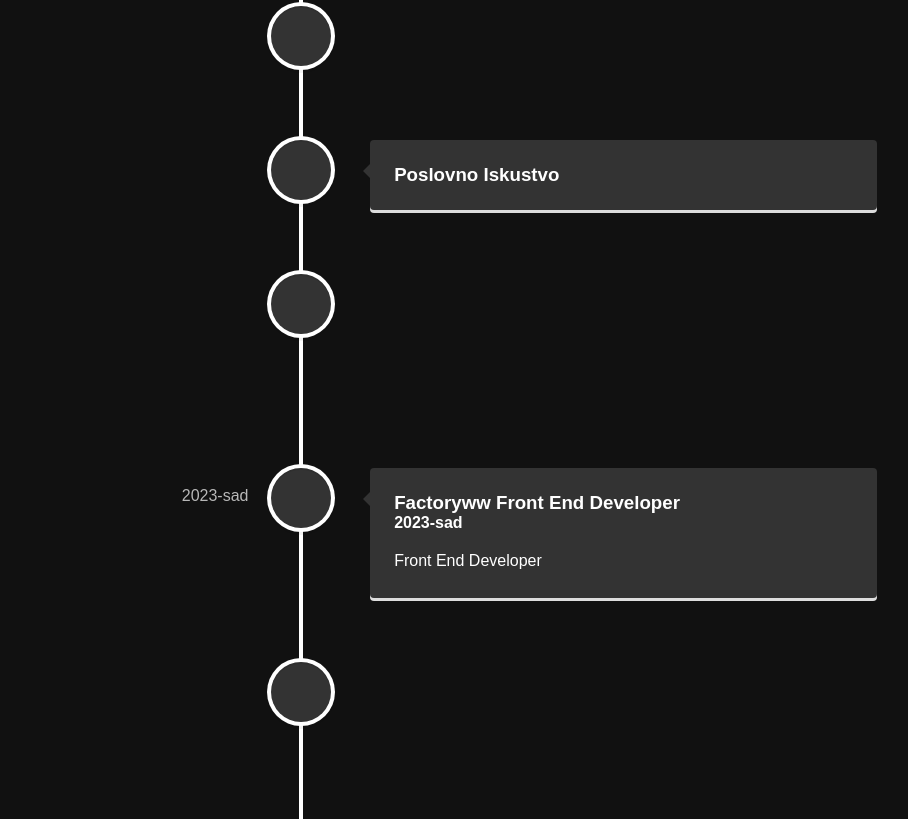
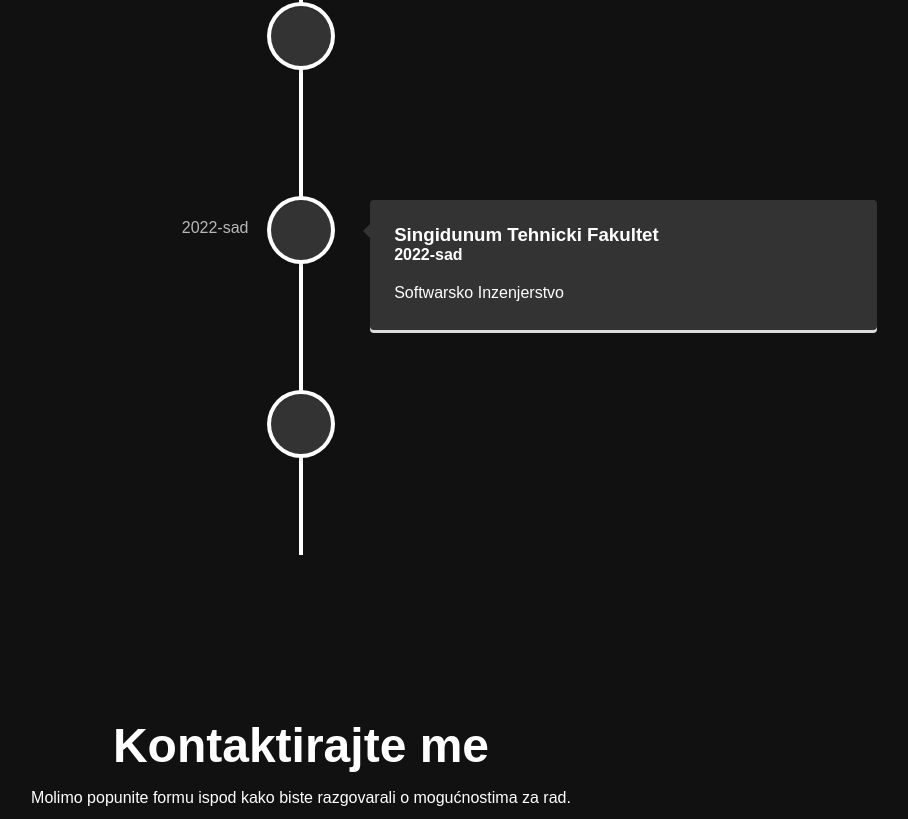
Before and after one commit to PetarRadojicic/RDD, a React (Create React App) app: page / in a window 1280 px wide. Shown: the part 3121-3940 px from the top of the page, without its empty margins (339-1247 px from the left). Built offline with nearby package versions, Linux system fonts and the light colour scheme.

Commit message:
master: iamge/timeline redesign

```diff
--- a/src/components/Timeline/timeline.jsx
+++ b/src/components/Timeline/timeline.jsx
@@ -15,28 +15,6 @@
           className="vertical-timeline-element--education"
           contentStyle={{ background: "#333", color: "#fff" }}
           contentArrowStyle={{ borderRight: "7px solid #333" }}
-          date=""
-          iconStyle={{ background: "#333", color: "#fff" }}
-          icon={<i className="fa fa-graduation-cap"></i>}
-        >
-          <h3 className="vertical-timeline-element-title">Obrazovanje</h3>
-        </VerticalTimelineElement>
-
-        <VerticalTimelineElement
-          className="vertical-timeline-element--work"
-          contentStyle={{ background: "#333", color: "#fff" }}
-          contentArrowStyle={{ borderRight: "7px solid #333" }}
-          date=""
-          iconStyle={{ background: "#333", color: "#fff" }}
-          icon={<i className="fa fa-briefcase"></i>}
-        >
-          <h3 className="vertical-timeline-element-title">Poslovno Iskustvo</h3>
-        </VerticalTimelineElement>
-
-        <VerticalTimelineElement
-          className="vertical-timeline-element--education"
-          contentStyle={{ background: "#333", color: "#fff" }}
-          contentArrowStyle={{ borderRight: "7px solid #333" }}
           date="2018-2022"
           iconStyle={{ background: "#333", color: "#fff" }}
           icon={<i className="fa fa-graduation-cap"></i>}
@@ -44,6 +22,21 @@
           <h3 className="vertical-timeline-element-title">Comtrade ITHS</h3>
           <h4 className="vertical-timeline-element-subtitle">2018-2022</h4>
           <p>Elektro Tehnicar Informacionih Tehnologija</p>
+        </VerticalTimelineElement>
+
+        <VerticalTimelineElement
+          className="vertical-timeline-element--education"
+          contentStyle={{ background: "#333", color: "#fff" }}
+          contentArrowStyle={{ borderRight: "7px solid #333" }}
+          date="2022-sad"
+          iconStyle={{ background: "#333", color: "#fff" }}
+          icon={<i className="fa fa-graduation-cap"></i>}
+        >
+          <h3 className="vertical-timeline-element-title">
+            Singidunum Tehnicki Fakultet
+          </h3>
+          <h4 className="vertical-timeline-element-subtitle">2022-sad</h4>
+          <p>Softwarsko Inzenjerstvo</p>
         </VerticalTimelineElement>
 
         <VerticalTimelineElement
@@ -60,21 +53,6 @@
           <h4 className="vertical-timeline-element-subtitle">2023-sad</h4>
           <p>Front End Developer</p>
         </VerticalTimelineElement>
-
-        <VerticalTimelineElement
-          className="vertical-timeline-element--education"
-          contentStyle={{ background: "#333", color: "#fff" }}
-          contentArrowStyle={{ borderRight: "7px solid #333" }}
-          date="2022-sad"
-          iconStyle={{ background: "#333", color: "#fff" }}
-          icon={<i className="fa fa-graduation-cap"></i>}
-        >
-          <h3 className="vertical-timeline-element-title">
-            Singidunum Tehnicki Fakultet
-          </h3>
-          <h4 className="vertical-timeline-element-subtitle">2022-sad</h4>
-          <p>Softwarsko Inzenjerstvo</p>
-        </VerticalTimelineElement>
       </VerticalTimeline>
     </>
   );
```
Also changed, not shown: src/assets/image.png.
